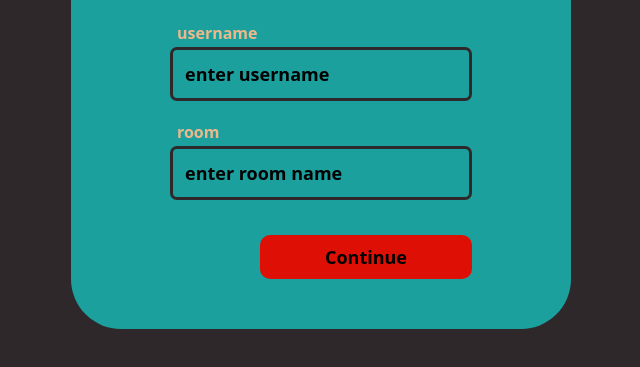
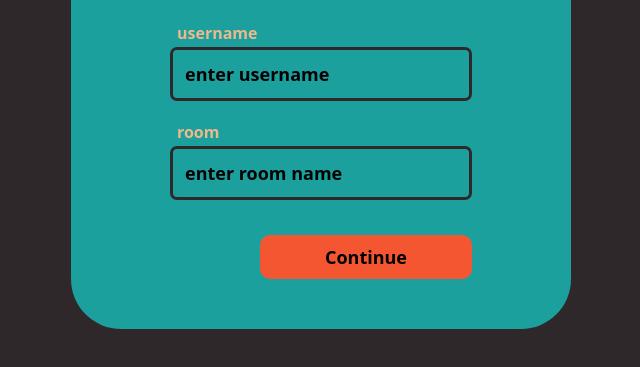
Before and after one commit to samitkapoor/chat.ly, a plain HTML site: page public/index.html in a window 1280 px wide. Shown: the part 299-666 px from the top of the page, without its empty margins (319-959 px from the left). Drawn offline with Linux system fonts and the light colour scheme.

Commit message:
Accent color improvement

```diff
--- a/public/styles/login.css
+++ b/public/styles/login.css
@@ -1,6 +1,6 @@
 :root {
     --primary-color: rgb(27, 160, 158);
-    --accent-color: rgb(222, 16, 5);
+    --accent-color: rgb(244, 86, 50);
     --background-color: rgb(46, 40, 42);
     --secondary-color: rgb(237, 184, 139);
     --tertiary-color: rgb(250, 216, 214);
@@ -123,7 +123,7 @@ form button {
 
 form button:hover {
     padding: 10px 70px;
-    background-color: rgb(197, 13, 4);
+    background-color: rgb(228, 80, 47);
 }
 
 form button:active {
```
